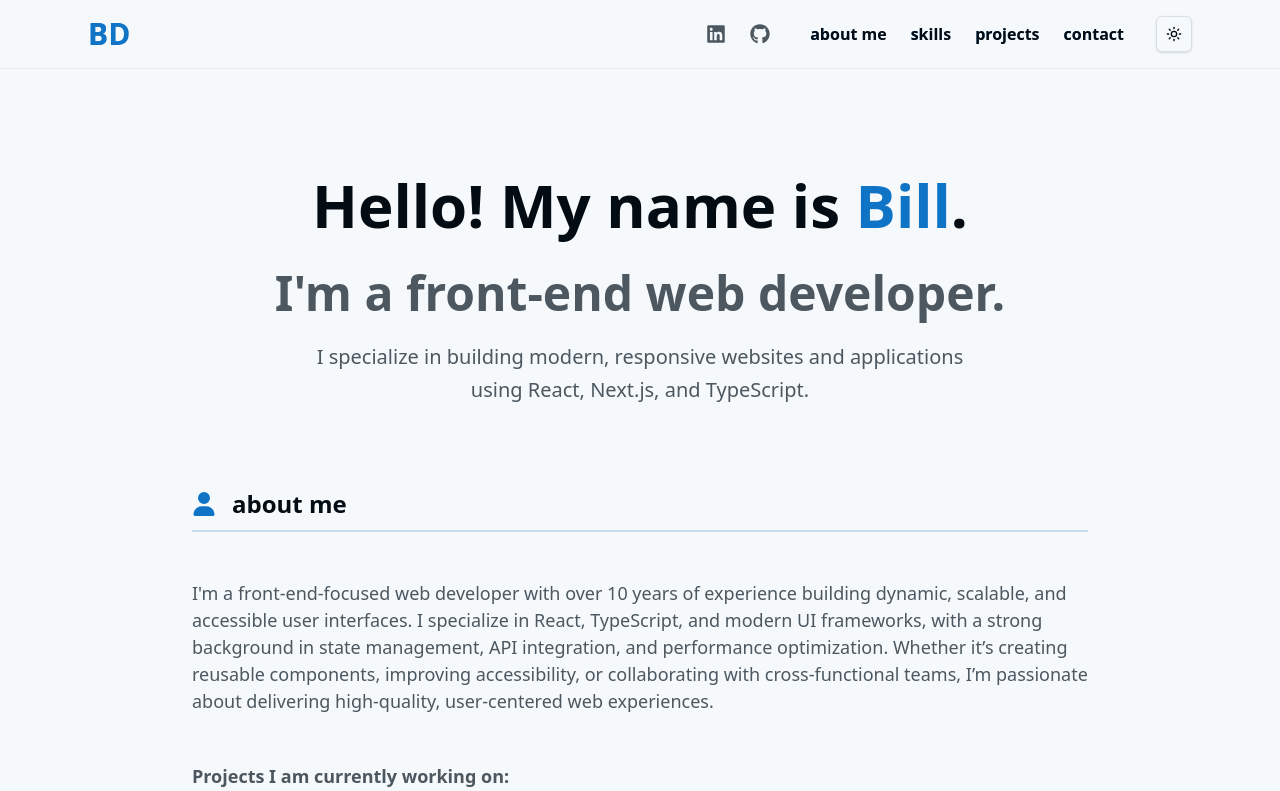
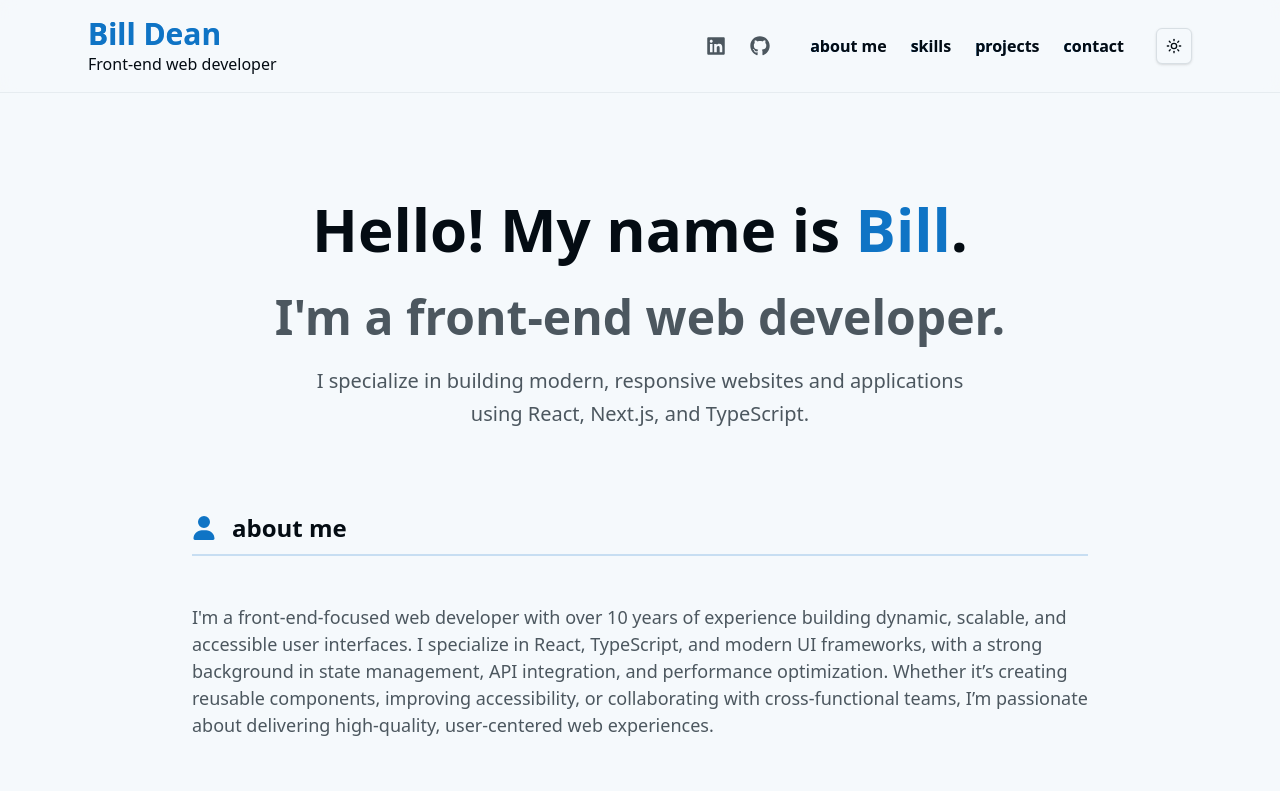
Before and after one commit to bill742/bill742.github.io, a Next.js app: page / in a window 1280 px wide. Shown: the top 791 px of the page. Built offline with nearby package versions, Linux system fonts and the light colour scheme; no server answers.

Commit message:
Update text.

```diff
--- a/src/components/header/site-heading.tsx
+++ b/src/components/header/site-heading.tsx
@@ -9,8 +9,9 @@ export default function SiteHeading() {
         tabIndex={0}
         className="group text-foreground hover:text-primary gradient-text text-3xl font-bold transition-colors duration-200"
       >
-        <span className="text-primary">BD</span>
+        <span className="text-primary">Bill Dean</span>
       </Link>
+      <span>Front-end web developer</span>
     </div>
   );
 }
```
